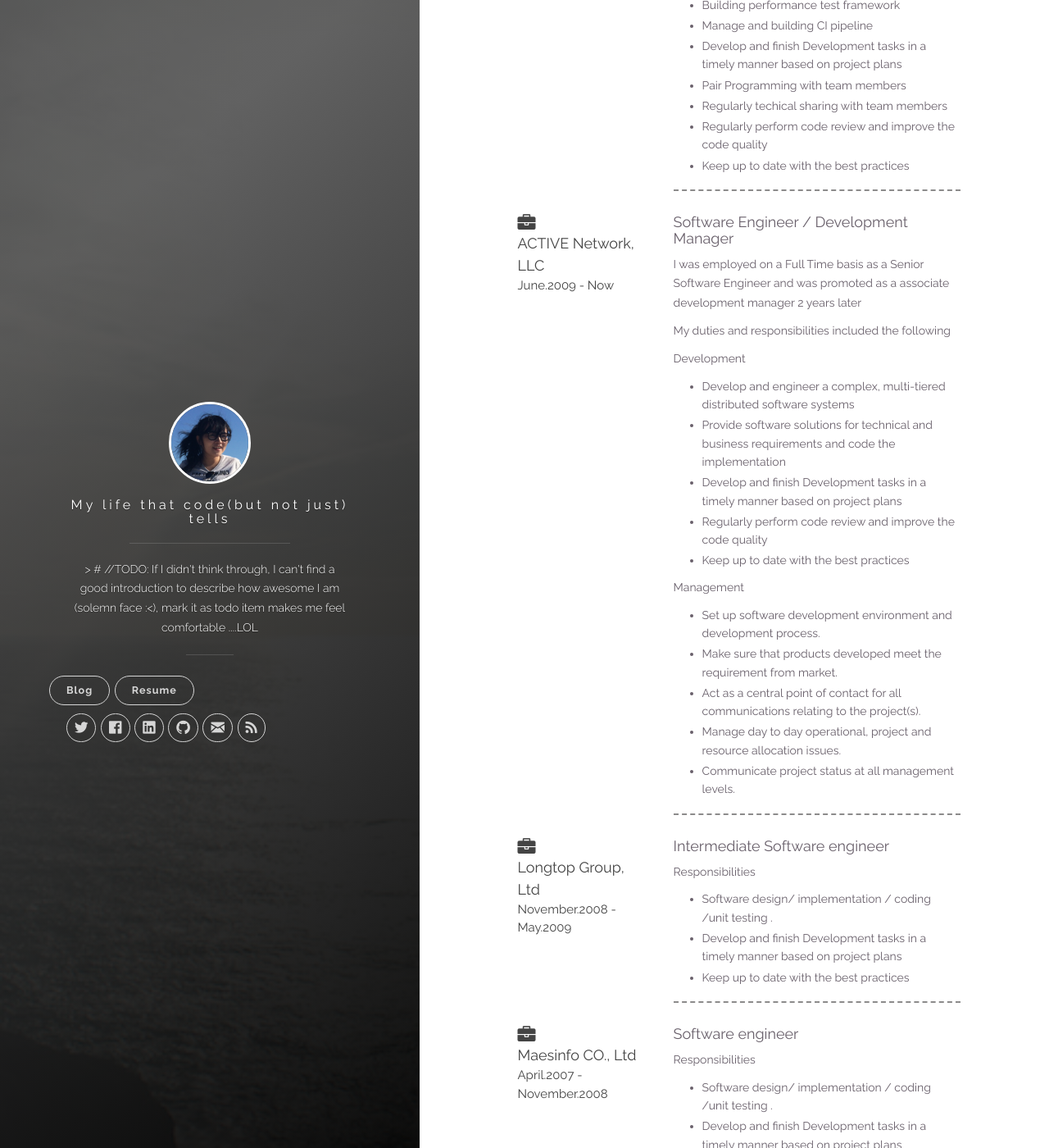
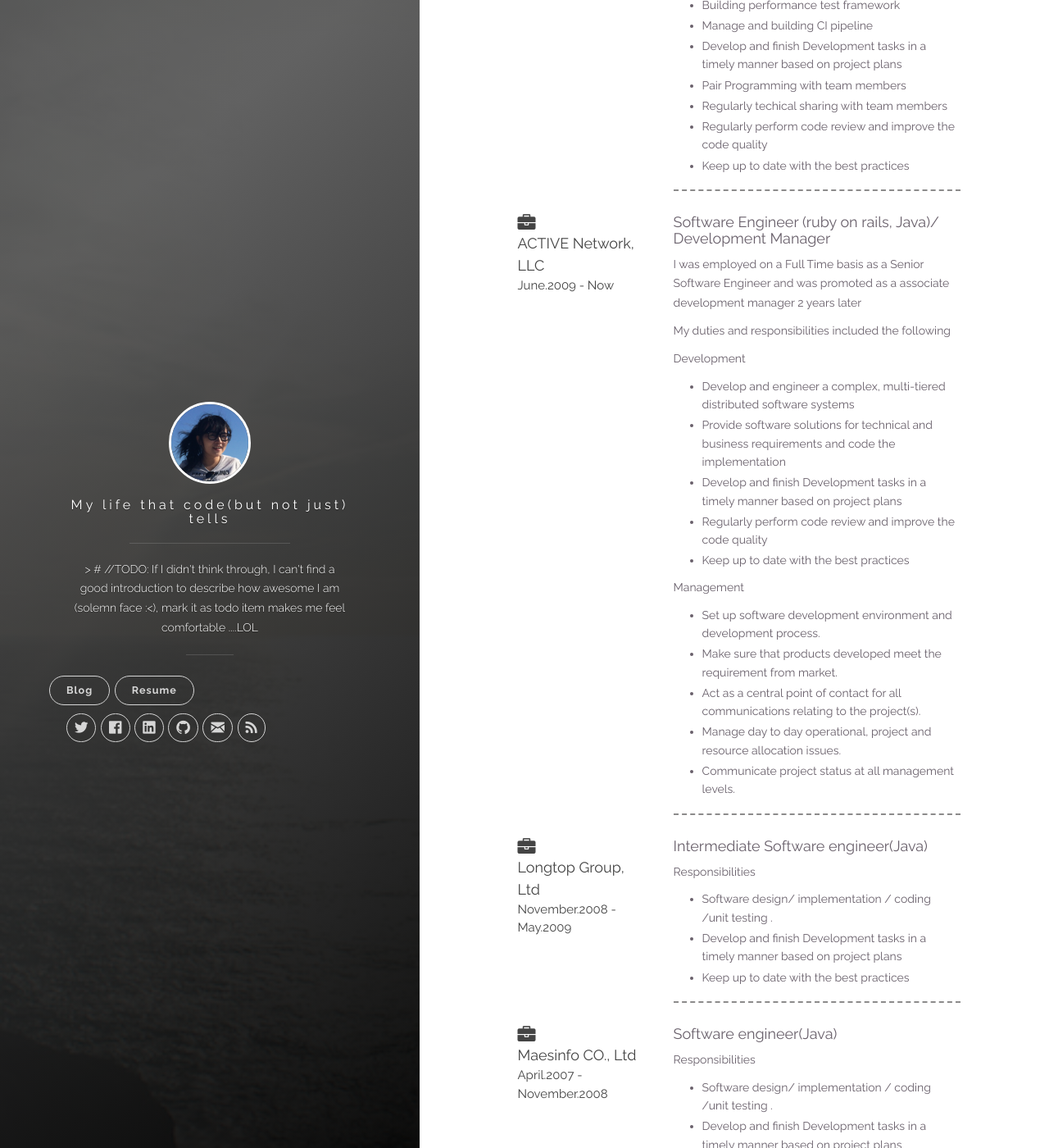
Before and after one commit to carmen0208/carmen0208.github.io, a Jekyll site: the page built from resume.html, in a window 1280 px wide and 1400 px high, scrolled down 3527 px. Shown: the whole window at 82% size. Built offline with Jekyll 4.4.1, drawn with Linux system fonts in a browser that asks for light colours; nearby versions of some CDN libraries; some of the changed text lies outside the part shown.

Commit message:
specific role

```diff
--- a/resume.html
+++ b/resume.html
@@ -227,7 +227,7 @@ layout: default
 
           <!-- working experience 0 -->
           <div class="col-sm-8 col-md-8 col-md-push-4 animated">
-            <h4>Software Engineer </h4>
+            <h4>Software Engineer(Ruby, Java) </h4>
             <p> Responsibilities </p>
             <ul>
               <li>	Deploying and provisioning our saas product in AWS </li>
@@ -259,7 +259,7 @@ layout: default
 
           <!-- experience 1 -->
           <div class="col-sm-8 col-md-8 col-md-push-4 animated">
-            <h4>Software Engineer / Development Manager </h4>
+            <h4>Software Engineer (ruby on rails, Java)/ Development Manager </h4>
             <p>I was employed on a Full Time basis as a Senior Software Engineer and was promoted as a associate development manager 2 years later</p>
             <p>My duties and responsibilities included the following</p>
             <p> Development</p>
@@ -298,7 +298,7 @@ layout: default
 
           <!-- experience 2 -->
           <div class="col-sm-8 col-md-8 col-md-push-4 animated">
-            <h4>Intermediate Software engineer</h4>
+            <h4>Intermediate Software engineer(Java)</h4>
             <p>Responsibilities</p>
             <ul>
               <li>	Software design/ implementation / coding /unit testing . </li>
@@ -325,7 +325,7 @@ layout: default
 
           <!-- experience 3 -->
           <div class="col-sm-8 col-md-8 col-md-push-4 animated">
-            <h4>Software engineer</h4>
+            <h4>Software engineer(Java)</h4>
             <p>Responsibilities</p>
             <ul>
               <li>	Software design/ implementation / coding /unit testing . </li>
```
